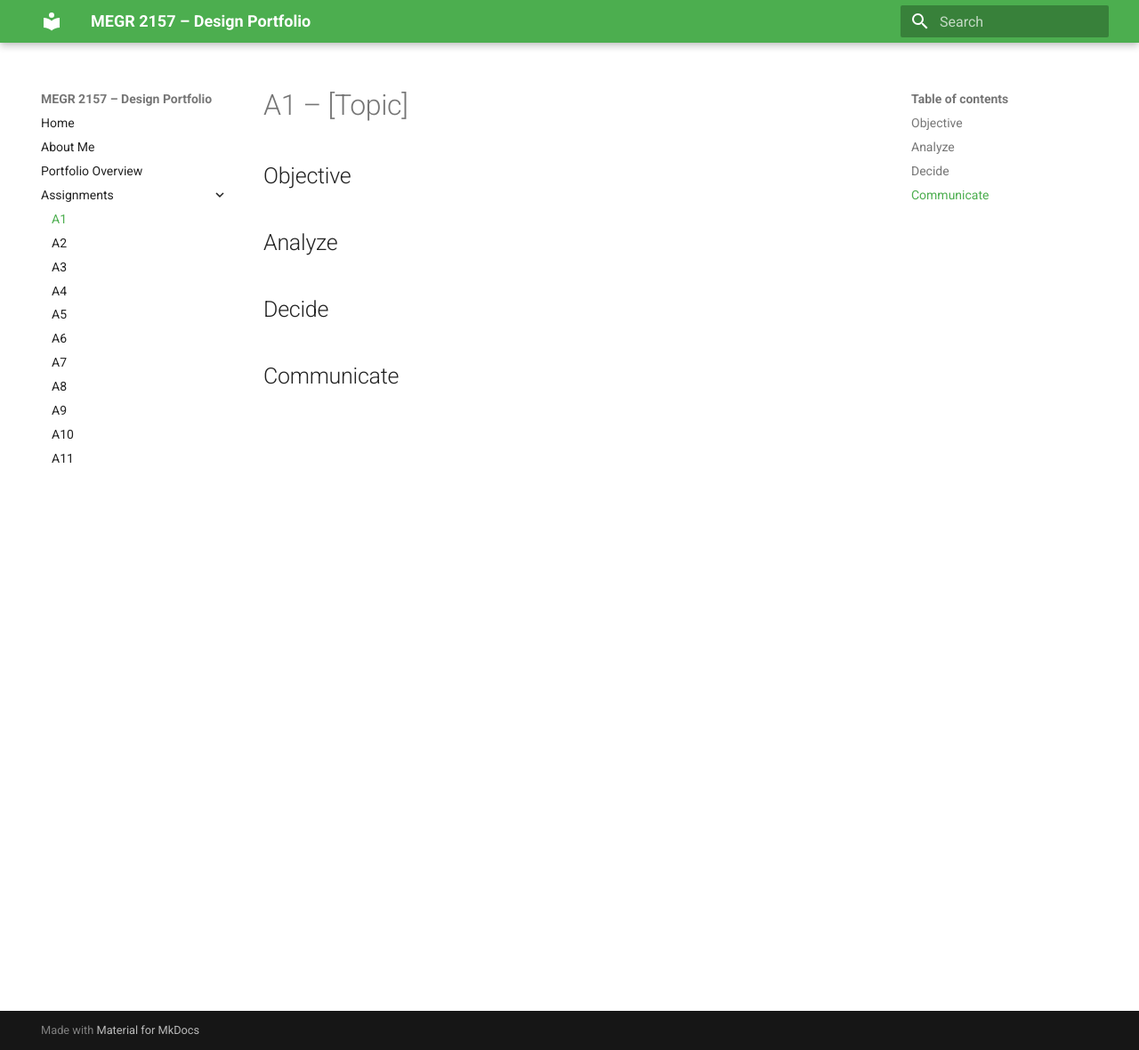
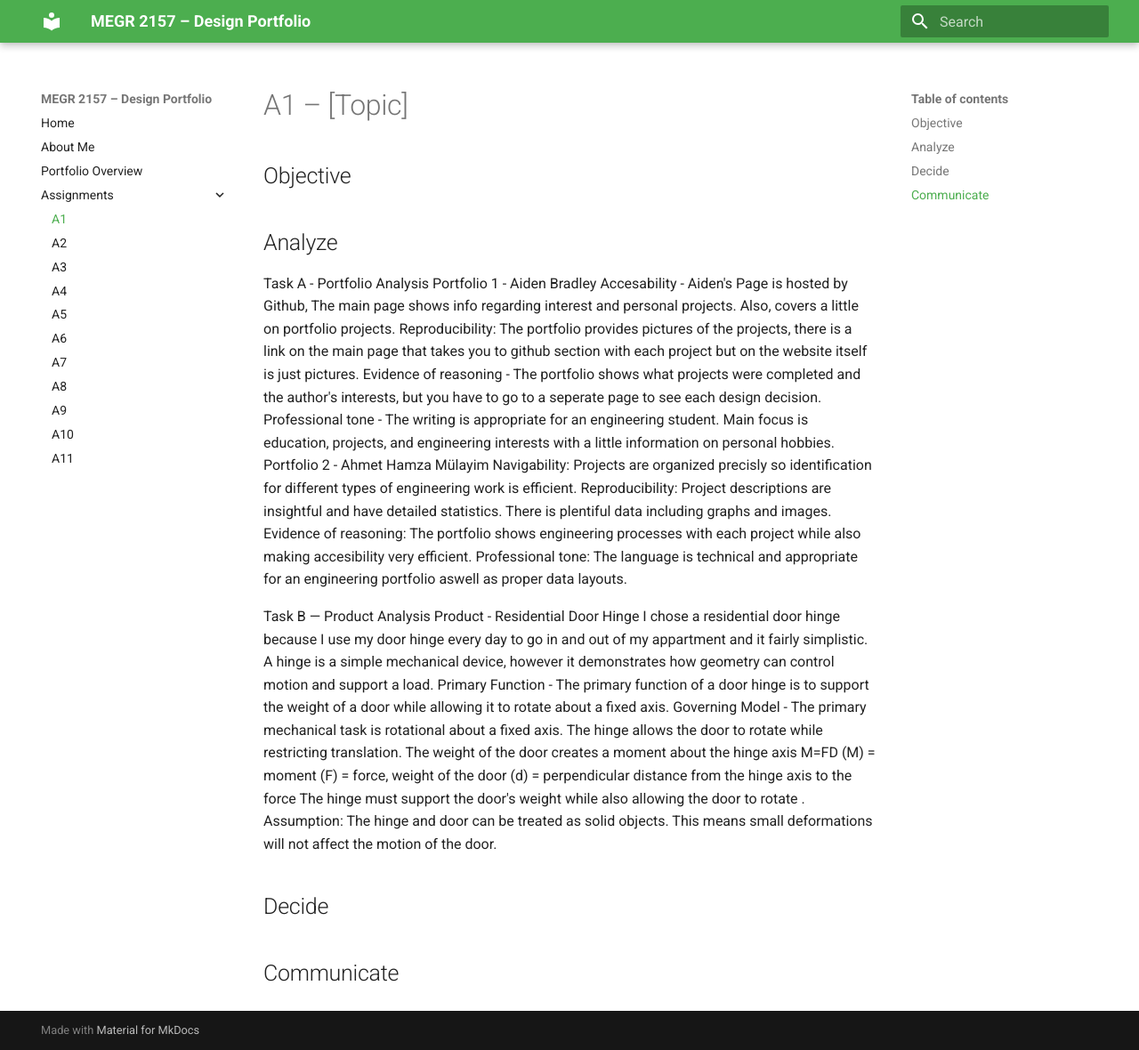
Before and after one commit to bjarvis4-spec/megr2157-portfolio, an MkDocs documentation site: the page built from docs/assignments/A01/index.md, in a window 1280 px wide and 1180 px high. Shown: the whole window at 89% size. Built offline with MkDocs 1.6.1 and Material for MkDocs 9.7.7, drawn with Linux system fonts in a browser that asks for light colours.

Commit message:
Update index.md

```diff
--- a/docs/assignments/A01/index.md
+++ b/docs/assignments/A01/index.md
@@ -4,8 +4,30 @@
 
 
 ## Analyze
+Task A - Portfolio Analysis
+Portfolio 1 - Aiden Bradley
+Accesability - Aiden's Page is hosted by Github, The main page shows info regarding interest and personal projects. Also, covers a little on portfolio projects.
+Reproducibility: The portfolio provides pictures of the projects, there is a link on the main page that takes you to github section with each project but on the website itself is just pictures.
+Evidence of reasoning - The portfolio shows what projects were completed and the author's interests, but you have to go to a seperate page to see each design decision.
+Professional tone - The writing is appropriate for an engineering student. Main focus is education, projects, and engineering interests with a little information on personal hobbies.
+Portfolio 2 - Ahmet Hamza Mülayim
+Navigability: Projects are organized precisly so identification for different types of engineering work is efficient.
+Reproducibility: Project descriptions are insightful and have detailed statistics. There is plentiful data including graphs and images.
+Evidence of reasoning: The portfolio shows engineering processes with each project while also making accesibility very efficient.
+Professional tone: The language is technical and appropriate for an engineering portfolio aswell as proper data layouts.
 
-
+Task B — Product Analysis
+Product - Residential Door Hinge
+I chose a residential door hinge because I use my door hinge every day to go in and out of my appartment and it fairly simplistic. A hinge is a simple mechanical device, however it demonstrates how geometry can control motion and support a load.
+Primary Function - The primary function of a door hinge is to support the weight of a door while allowing it to rotate about a fixed axis.
+Governing Model - The primary mechanical task is rotational about a fixed axis. The hinge allows the door to rotate while restricting translation.
+The weight of the door creates a moment about the hinge axis
+M=FD
+(M) = moment
+(F) = force, weight of the door
+(d) = perpendicular distance from the hinge axis to the force
+The hinge must support the door's weight while also allowing the door to rotate .
+Assumption: The hinge and door can be treated as solid objects. This means small deformations will not affect the motion of the door.
 ## Decide
 
 
```
